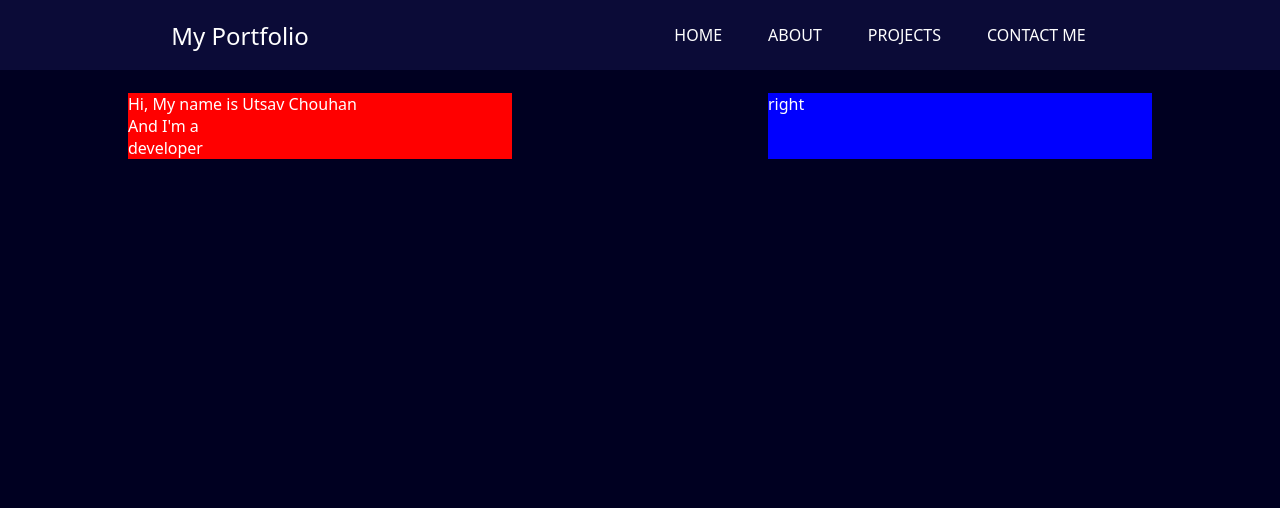
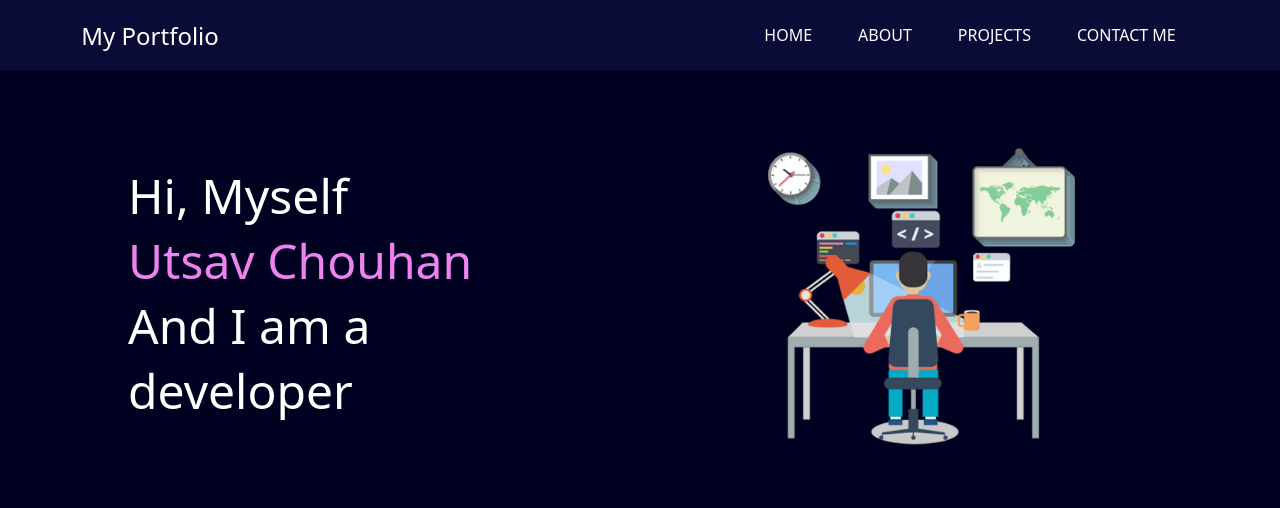
Before and after one commit to utsav0092/Personal_Portfolio_BI, a plain HTML site: page index.html in a window 1280 px wide. Drawn offline with Linux system fonts and the light colour scheme.

Commit message:
initial commit

```diff
--- a/index.css
+++ b/index.css
@@ -16,6 +16,10 @@ nav {
     align-items: center;
     background-color: rgb(11, 11, 55);
     height: 70px;
+}
+
+nav .left {
+    margin-right: 360px;
 }
 
 nav ul {
@@ -39,16 +43,25 @@ nav ul li {
     margin: 23px 0;
 }
 
-.first-Section div {
+.first-Section > div {
+    /* background-color: red; */
     width: 30%;
 }
 
 .left-Section {
-    background-color: red;
-    width: 34px;
+    /* background-color: red; */
+    /* width: 34px; */
+    font-size: 3rem;
+    margin: 70px 0;
 
 }
 
-.right-Section {
-    background-color: blue;
+.right-Section img {
+    /* background-color: red; */
+    width: 80%;
+    margin: 50px 0;
 }
+
+.purple {
+    color: violet;
+}
--- a/index.html
+++ b/index.html
@@ -26,11 +26,12 @@
     <main>
         <section class="first-Section">
             <div class="left-Section">
-               Hi, My name is Utsav Chouhan
-               <div>And I'm a developer</div>
+               <p>Hi, Myself</p>
+               <span class="purple">Utsav Chouhan</span>
+               <p>And I am a developer</p>
             </div>
             <div class="right-Section">
-                right
+                <img src="./pngpg.png" alt="image">
             </div>
         </section>
     </main>
```
